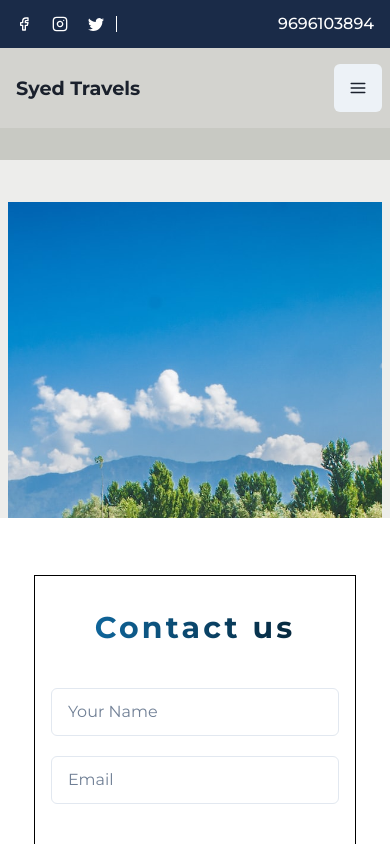
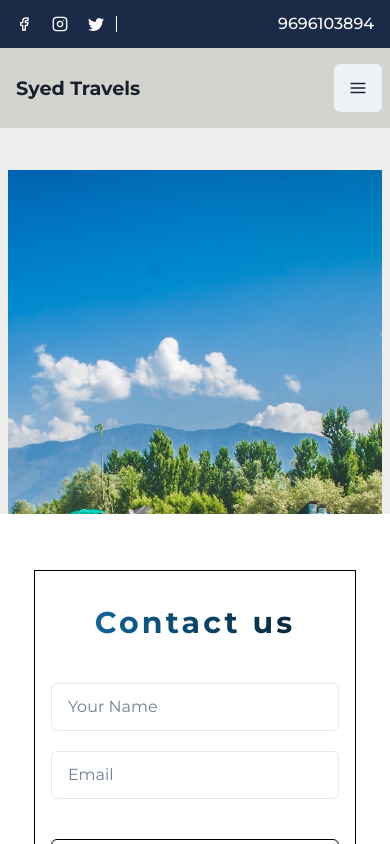
Before and after one commit to wajidkashoo14/TourandTravel, a Next.js app: page /contact in a window 390 px wide. Shown: the top 844 px of the page. Built offline with nearby package versions, Linux system fonts and the light colour scheme.

Commit message:
added responsive styles

```diff
--- a/pages/contact.js
+++ b/pages/contact.js
@@ -19,7 +19,7 @@ function contact() {
     <Container
       bg={"#C8C9C3"}
       maxW={"100vw"}
-      py={"10rem"}
+      py={["8rem", "8rem", "10rem"]}
       paddingBottom={"6rem"}
       fontFamily={"Montserrat"}
       display={"flex"}
```
